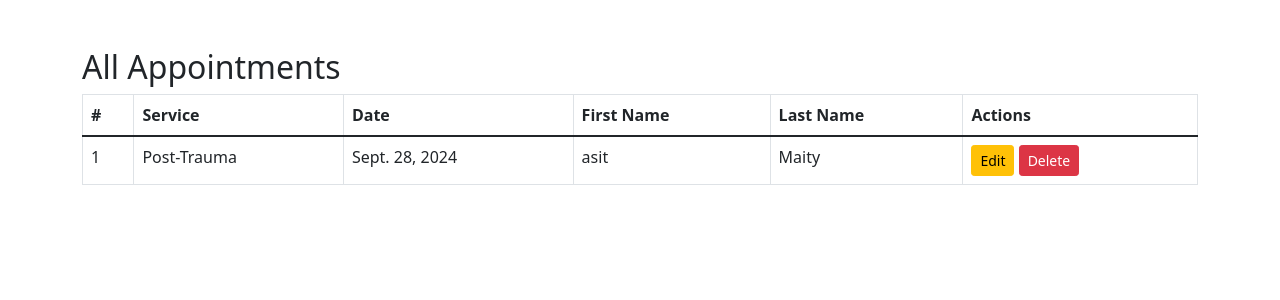
After one commit to amit12345678901/project, a Django app: page /appointments/ in a window 1280 px wide. The commit adds this page. Shown: the top 300 px of the page. Run offline with Django 5.2, Linux system fonts and the light colour scheme; data comes from the database, SQL or seed files in the repository; both versions use the stored data as it was after the commit.

Commit message:
All done

```diff
--- a/Therapy/app/admin.py
+++ b/Therapy/app/admin.py
@@ -1,4 +1,5 @@
 from django.contrib import admin
-from .models import Contact
+from .models import Contact,Appointment
 # Register your models here.
 admin.site.register(Contact)
+admin.site.register(Appointment)
--- a/Therapy/app/models.py
+++ b/Therapy/app/models.py
@@ -10,3 +10,20 @@ class Contact(models.Model):
 
     def __str__(self):
         return f"{self.name} - {self.email}"
+
+
+class Appointment(models.Model):
+    SERVICE_CHOICES = [
+        ('1', 'Post-Trauma'),
+        ('2', 'Post-Recovery'),
+        ('3', 'Migraines'),
+        ('4', 'Chronic Pains'),
+    ]
+
+    service = models.CharField(max_length=100, choices=SERVICE_CHOICES)
+    date = models.DateField()
+    first_name = models.CharField(max_length=100)
+    last_name = models.CharField(max_length=100, blank=True)
+
+    def __str__(self):
+        return f"{self.first_name} {self.last_name} - {self.service}"
--- /dev/null
+++ b/Therapy/app/templates/appointments.html
@@ -0,0 +1,45 @@
+<!DOCTYPE html>
+<html lang="en">
+<head>
+    <meta charset="UTF-8">
+    <meta name="viewport" content="width=device-width, initial-scale=1.0">
+    <title>All Appointments</title>
+    <link rel="stylesheet" href="https://cdn.jsdelivr.net/npm/bootstrap@5.1.3/dist/css/bootstrap.min.css">
+</head>
+<body>
+    <div class="container mt-5">
+        <h2>All Appointments</h2>
+        <table class="table table-bordered">
+            <thead>
+                <tr>
+                    <th>#</th>
+                    <th>Service</th>
+                    <th>Date</th>
+                    <th>First Name</th>
+                    <th>Last Name</th>
+                    <th>Actions</th>
+                </tr>
+            </thead>
+            <tbody>
+                {% for appointment in appointments %}
+                <tr>
+                    <td>{{ forloop.counter }}</td>
+                    <td>{{ appointment.get_service_display }}</td>
+                    <td>{{ appointment.date }}</td>
+                    <td>{{ appointment.first_name }}</td>
+                    <td>{{ appointment.last_name }}</td>
+                    <td>
+                        <a href="{% url 'edit_appointment' appointment.id %}" class="btn btn-warning btn-sm">Edit</a>
+                        <a href="{% url 'delete_appointment' appointment.id %}" class="btn btn-danger btn-sm" onclick="return confirm('Are you sure you want to delete this appointment?')">Delete</a>
+                    </td>
+                </tr>
+                {% empty %}
+                <tr>
+                    <td colspan="6" class="text-center">No appointments found</td>
+                </tr>
+                {% endfor %}
+            </tbody>
+        </table>
+    </div>
+</body>
+</html>
--- a/Therapy/app/urls.py
+++ b/Therapy/app/urls.py
@@ -7,5 +7,9 @@ urlpatterns = [
     path('contact', views.submit_contact, name="contact"),
     path('contact_list', views.contact_list, name="contact_list"),
     path('delete/<int:contact_id>/', views.delete_contact, name='delete_contact'),  # Add this line
+    path('appointment/', views.appointment_view, name='appointment'),
+    path('appointments/', views.show_appointments, name='show_appointments'),
+    path('appointments/edit/<int:appointment_id>/', views.edit_appointment, name='edit_appointment'),
+    path('appointments/delete/<int:appointment_id>/', views.delete_appointment, name='delete_appointment'),
 
 ]
--- a/Therapy/app/views.py
+++ b/Therapy/app/views.py
@@ -2,16 +2,11 @@ from django.shortcuts import render, HttpResponse,get_object_or_404,redirect
 from datetime import datetime
 from django.db.models import Q
 from django.http import JsonResponse
-from .models import Contact  # Ensure this matches your app structure
+from .models import Contact,Appointment
 
 # Create your views here.
 def index(request):
     return render(request,'index.html')
-
-
-# def contact(request):
-
-# View to handle form submission and save contact info
 
 def submit_contact(request):
     if request.method == 'POST':
@@ -34,11 +29,68 @@ def submit_contact(request):
 
 
 def contact_list(request):
-    contacts = Contact.objects.all()  # Get all contact entries
-    return render(request, 'contact_list.html', {'contacts': contacts})  # Pass contacts to the template
+    contacts = Contact.objects.all()
+    return render(request, 'contact_list.html', {'contacts': contacts})
 
 
 def delete_contact(request, contact_id):
-    contact = get_object_or_404(Contact, id=contact_id)  # Get the contact instance or return a 404
-    contact.delete()  # Delete the contact
-    return redirect('contact_list')  # Redirect back to the contact list
+    contact = get_object_or_404(Contact, id=contact_id)
+    contact.delete()
+    return redirect('contact_list')
+
+
+
+
+def appointment_view(request):
+    if request.method == 'POST':
+        # Extract form data from request
+        service = request.POST.get('service')
+        date = request.POST.get('date')
+        first_name = request.POST.get('first_name')
+        last_name = request.POST.get('last_name')
+
+        # Validate required fields
+        if not service or not date or not first_name:
+            return JsonResponse({"errors": "Service, Date, and First Name are required!"}, status=400)
+
+        try:
+            # Save the data in the database
+            appointment = Appointment(
+                service=service,
+                date=date,
+                first_name=first_name,
+                last_name=last_name
+            )
+            appointment.save()
+            return JsonResponse({"message": "Appointment created successfully!"})
+        except Exception as e:
+            return JsonResponse({"errors": str(e)}, status=400)
+
+    return render(request, 'index.html')
+
+
+
+def show_appointments(request):
+    appointments = Appointment.objects.all()
+    return render(request, 'appointments.html', {'appointments': appointments})
+
+
+def edit_appointment(request, appointment_id):
+    appointment = get_object_or_404(Appointment, id=appointment_id)
+
+    if request.method == 'POST':
+        appointment.service = request.POST.get('service')
+        appointment.date = request.POST.get('date')
+        appointment.first_name = request.POST.get('first_name')
+        appointment.last_name = request.POST.get('last_name')
+        appointment.save()
+
+        return redirect('show_appointments')
+
+    return render(request, 'edit_appointment.html', {'appointment': appointment})
+
+def delete_appointment(request, appointment_id):
+    appointment = get_object_or_404(Appointment, id=appointment_id)
+    appointment.delete()
+
+    return redirect('show_appointments')
```
Also changed, not shown: Therapy/app/templates/edit_appointment.html (added, +39 -0 lines), Therapy/app/templates/index.html (+37 -35 lines), Therapy/app/migrations/0002_appointment.py (added), Therapy/db.sqlite3.
